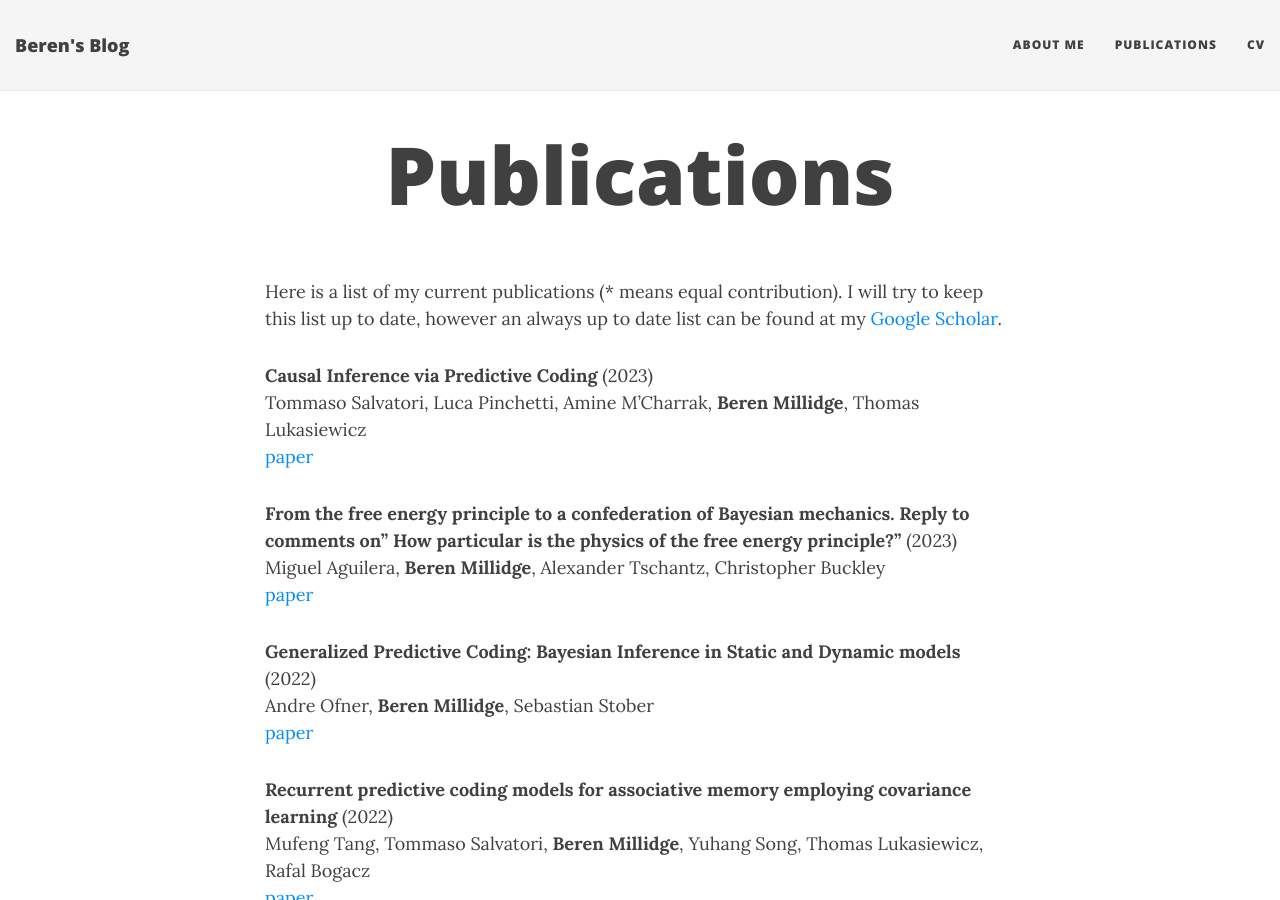
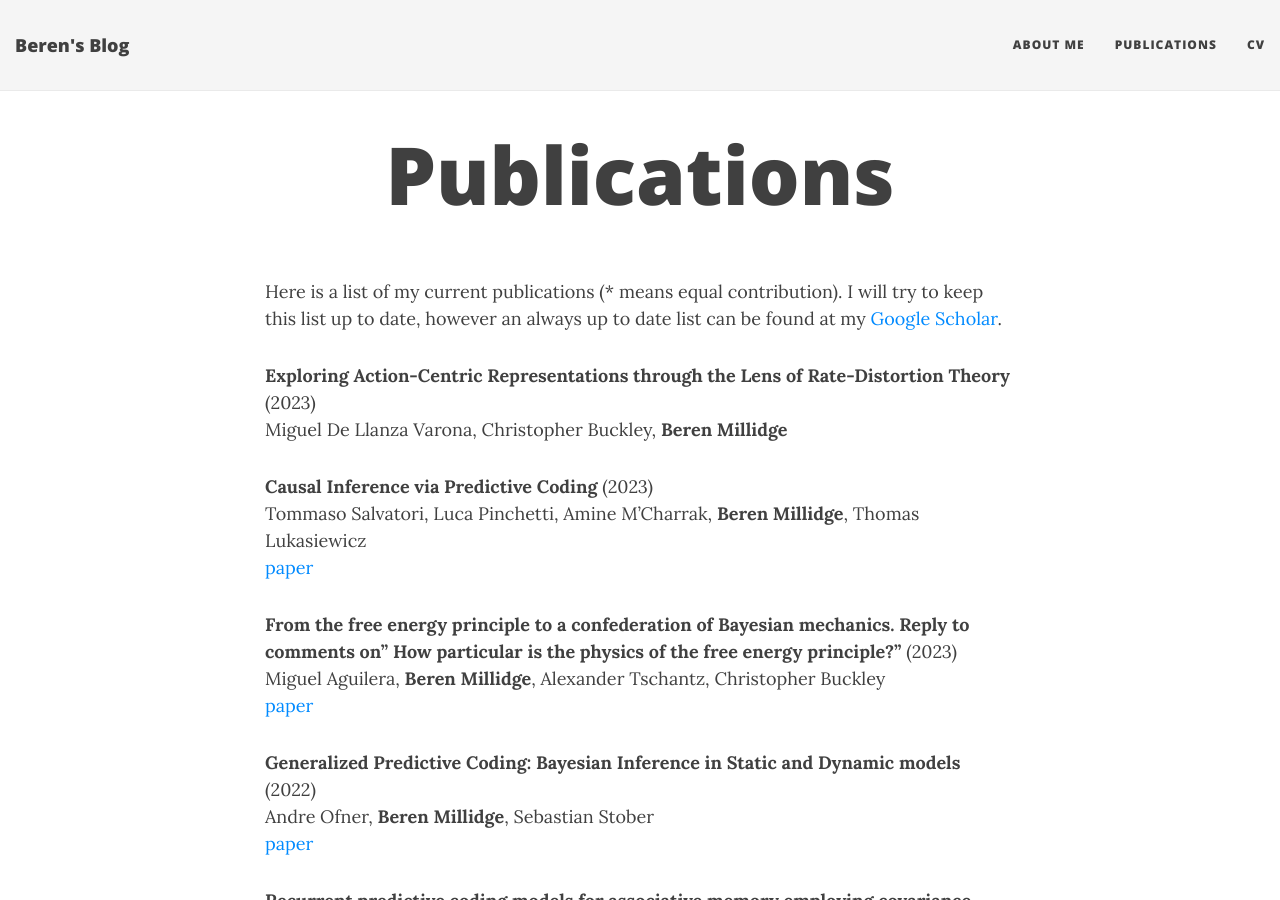
Before and after one commit to BerenMillidge/BerenMillidge.github.io, a Jekyll site: the page built from publications.md, in a window 1280 px wide and 900 px high. Built offline with Jekyll 4.4.1, drawn with Linux system fonts in a browser that asks for light colours; nearby versions of some CDN libraries.

Commit message:
miguel IWAI paper

```diff
--- a/publications.md
+++ b/publications.md
@@ -4,6 +4,8 @@ title: Publications
 ---
 
 Here is a list of my current publications (* means equal contribution). I will try to keep this list up to date, however an always up to date list can be found at my [Google Scholar](https://scholar.google.com/citations?user=3GGkFTkAAAAJ&hl=en&oi=ao).
+
+**Exploring Action-Centric Representations through the Lens of Rate-Distortion Theory** (2023) <br /> Miguel De Llanza Varona, Christopher Buckley, **Beren Millidge**
 
 **Causal Inference via Predictive Coding** (2023) <br /> Tommaso Salvatori, Luca Pinchetti, Amine M'Charrak, **Beren Millidge**, Thomas Lukasiewicz <br /> [paper](https://arxiv.org/abs/2306.15479)
 
```
